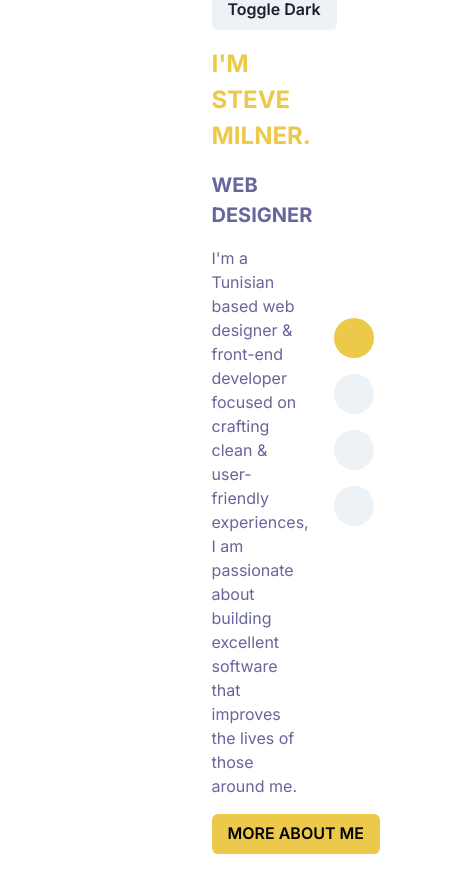
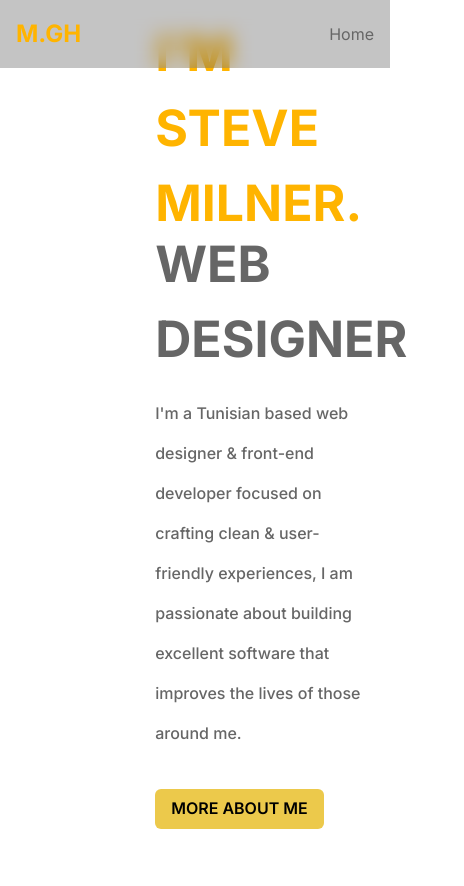
Before and after one commit to Mohammad-ghiasi/personal-website, a Next.js app: page / in a window 390 px wide. Shown: the whole page, 464 px wide, since content can reach past the window. After the commit the page ends 861 px from the top, so only its background shows below. Built offline with nearby package versions, Linux system fonts and the light colour scheme.

Commit message:
responsive-part1

```diff
--- /dev/null
+++ b/src/app/about/page.tsx
@@ -0,0 +1,7 @@
+import React from 'react'
+
+export default function AboutPage() {
+  return (
+    <div>Welcome to my AboutPage...</div>
+  )
+}
--- a/src/app/layout.tsx
+++ b/src/app/layout.tsx
@@ -1,9 +1,13 @@
-// app/layout.tsx
-
 import type { Metadata } from "next";
 import { Inter } from "next/font/google";
 import "./globals.css";
 import { Providers } from "@/providers/ChakraProvider";
+import { Box, Flex, HStack, IconButton, Show, Spacer, Text, VStack } from "@chakra-ui/react";
+import { FaHome, FaUser } from "react-icons/fa";
+import { MdLightMode, MdOutlineWork } from "react-icons/md";
+import { IoMailOpenSharp } from "react-icons/io5";
+import { TbMessageCircle2Filled } from "react-icons/tb";
+import Link from "next/link";
 
 const inter = Inter({ subsets: ["latin"] });
 
@@ -21,7 +25,64 @@ export default function RootLayout({
     <html lang="en">
       <body className={inter.className}>
         <Providers>
-          {children}
+          <Flex height="100vh"  >
+            <Box>
+              {children}
+            </Box>
+
+
+            <Box
+              className="lg:hidden "
+
+            >
+              <Flex
+                as="nav"
+                align="center"
+                justify="space-between"
+                wrap="wrap"
+                padding="1rem"
+                backdropFilter="blur(10px)"  // Apply backdrop filter for blur effect
+                bg="#1111113f"
+                position="fixed"
+                top="0"
+                left="0"
+                right="0"
+                zIndex="9999"
+                justifyContent='space-between' flexDirection='row'
+              >
+                <Text className="text-myYellow" fontSize="2xl" fontWeight="bold">M.GH</Text>
+                <Spacer />
+                <Link href="#" color="white">Home</Link>
+
+              </Flex>
+            </Box>
+
+
+
+
+            <Show above="lg">
+              <VStack
+                spacing={'20px'}
+                pr={5}
+                position="absolute"
+                right={4}
+                top="50%"
+                transform="translateY(-50%)"
+              >
+                <Link href='/'>
+                  <IconButton aria-label='home' size='lg' borderRadius="full" colorScheme="customYellow" icon={<FaHome size='23px' />} />
+                </Link>
+                <Link href='/about'>
+                  <IconButton aria-label='home' size='lg' borderRadius="full" icon={<FaUser size='23px' />} />
+                </Link>
+                <IconButton aria-label='home' size='lg' borderRadius="full" icon={<MdOutlineWork size='23px' />} />
+                <IconButton aria-label='home' size='lg' borderRadius="full" icon={<IoMailOpenSharp size='23px' />} />
+                <IconButton aria-label='home' size='lg' borderRadius="full" icon={<MdLightMode size='23px' />} />
+                <IconButton aria-label='home' size='lg' borderRadius="full" icon={<TbMessageCircle2Filled size='23px' />} />
+
+              </VStack>
+            </Show>
+          </Flex>
         </Providers>
       </body>
     </html>
--- a/src/app/page.tsx
+++ b/src/app/page.tsx
@@ -1,67 +1,58 @@
 "use client"
 // pages/index.js
-import { Box, Flex, Text, Button, VStack, HStack, Show, useColorMode } from "@chakra-ui/react";
+import { Box, Flex, Text, Button, VStack, HStack, Show, useColorMode, IconButton } from "@chakra-ui/react";
 import Image from "next/image";
+import { FaHome, FaUser } from "react-icons/fa";
+import { MdOutlineWork, MdLightMode, MdDarkMode } from "react-icons/md";
+import { IoMailOpenSharp } from "react-icons/io5";
+import { TbMessageCircle2Filled } from "react-icons/tb";
 
 export default function Home() {
-  const { colorMode, toggleColorMode } = useColorMode()
+  const { colorMode, toggleColorMode } = useColorMode();
+
   return (
     <>
       <Flex height="100vh" alignItems="center" justifyContent="center" >
+        <Flex height="100vh" alignItems="center" justifyContent="center" >
+          <Show above="lg">
             <Box className="fixed w-[100vw] h-[100vh] bg-myYellow rotate-[70deg] z-[2] transform translate-x-[-800px]">
             </Box>
+          </Show>
           <Box
             maxW='90%'
             display={{ md: "flex" }}
             className="z-10"
           >
-
             <Show above="lg">
-            <Box className="rounded-[30px] overflow-hidden shadow-[10px_15px_20px_-10px_#2a2a2a9b]">
+              <Box className="rounded-[30px] h-[540px] overflow-hidden shadow-[10px_15px_20px_-10px_#2a2a2a9b]">
                 <Image
                   src="/images/dark.jpg"
                   alt="Steve Milner"
                   loading="lazy"
-                width={420}
+                  width={450}
                   height={400}
-                className="scale-110 "
+                  className=" "
                 />
               </Box>
             </Show>
-
-
-          <VStack align="start" p={8} spacing={4} flex="1" ml={40} pr={20}>
-          <Button onClick={toggleColorMode}>
-            Toggle {colorMode === 'light' ? 'Dark' : 'Light'}
-          </Button>
-            <Text color="yellow.400" fontSize="2xl" fontWeight="bold">
+            <VStack align="start" p={8} spacing={4} flex="1" ml={'100px'} pr={20} justifyContent={'center'}>
+              <Text className="text-myYellow text-[50px] font-bold">
                 I'M STEVE MILNER.
               </Text>
-            <Text fontSize="xl" fontWeight="bold">
+              <Text className="text-[50px] font-bold mt-[-30px]">
                 WEB DESIGNER
               </Text>
-            <Text>
+              <Text lineHeight={'40px'} className="text-[16px] font-medium">
                 I'm a Tunisian based web designer & front-end developer focused on
                 crafting clean & user-friendly experiences, I am passionate about
                 building excellent software that improves the lives of those around me.
               </Text>
-            <Button colorScheme="yellow" alignSelf="start">
+              <Button mt={5} colorScheme="yellow" alignSelf="start">
                 MORE ABOUT ME
               </Button>
             </VStack>
-          <VStack
-            spacing={4}
-            position="absolute"
-            right={4}
-            top="50%"
-            transform="translateY(-50%)"
-          >
-            <Button colorScheme="yellow" borderRadius="full" />
-            <Button colorScheme="gray" borderRadius="full" />
-            <Button colorScheme="gray" borderRadius="full" />
-            <Button colorScheme="gray" borderRadius="full" />
-          </VStack>
           </Box>
+        </Flex>
       </Flex>
 
 
--- a/src/themes/darklight.ts
+++ b/src/themes/darklight.ts
@@ -11,7 +11,7 @@ const config: ThemeConfig = {
 const colors = {
   light: {
     background: "#ffffff",
-    text: "#66669A",
+    text: "#666666",
     primary: "#1a202c",
     secondary: "#718096",
   },
@@ -26,6 +26,13 @@ const colors = {
 // 2. Extend the theme
 const theme = extendTheme({
   config,
+  components: {
+    IconButton: {
+      baseStyle: {
+        colorScheme: "red", // Set the default colorScheme for IconButton
+      },
+    },
+  },
   styles: {
     global: (props: any) => ({
       body: {
@@ -45,6 +52,10 @@ const theme = extendTheme({
     secondary: {
       500: colors.light.secondary, // You can add different shades if needed
     },
+    customYellow: {
+      500: "#ffb400",
+      200: "#ffb400",
+    },
   },
 });
 
```
Lines whose indentation alone changed are shown as unchanged.
